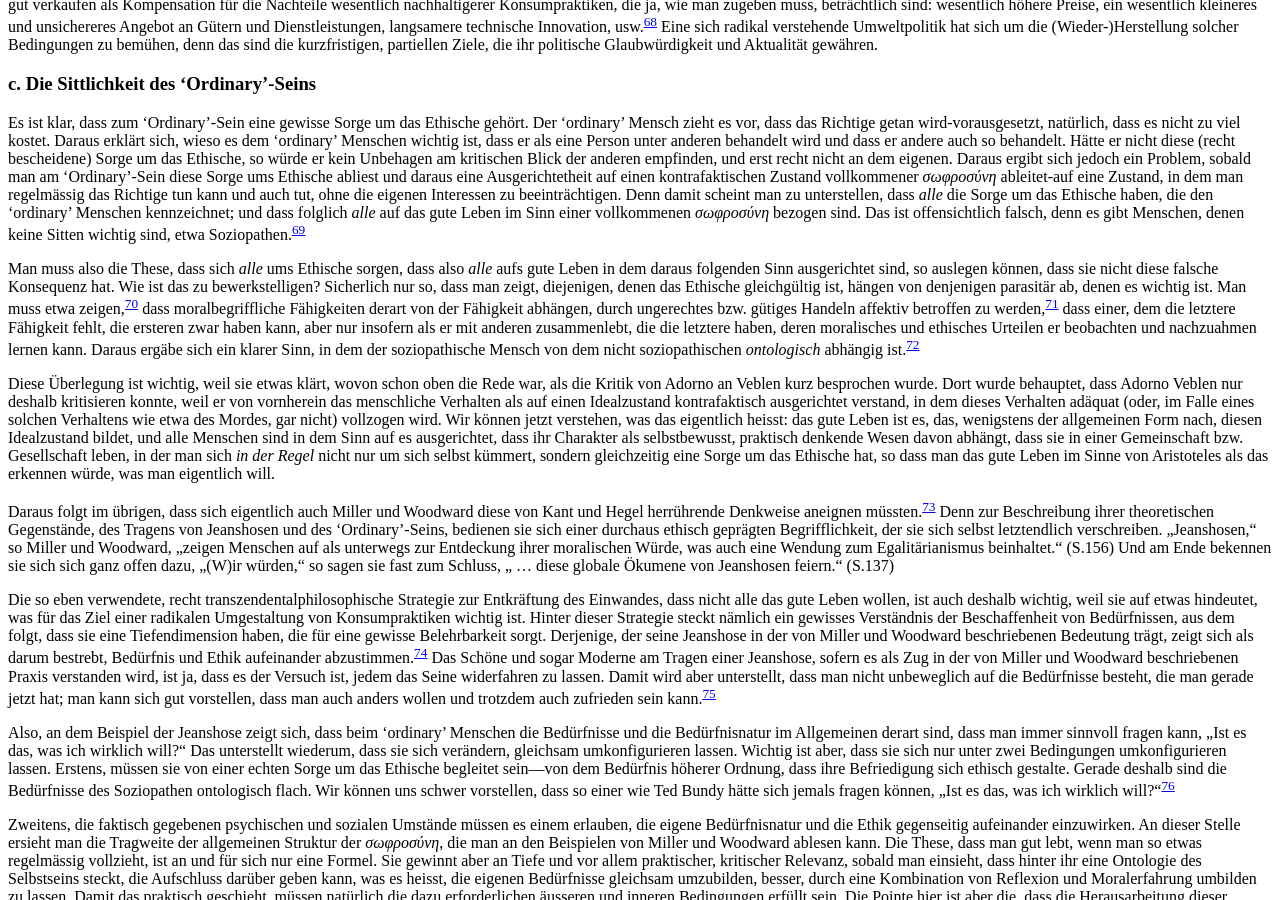
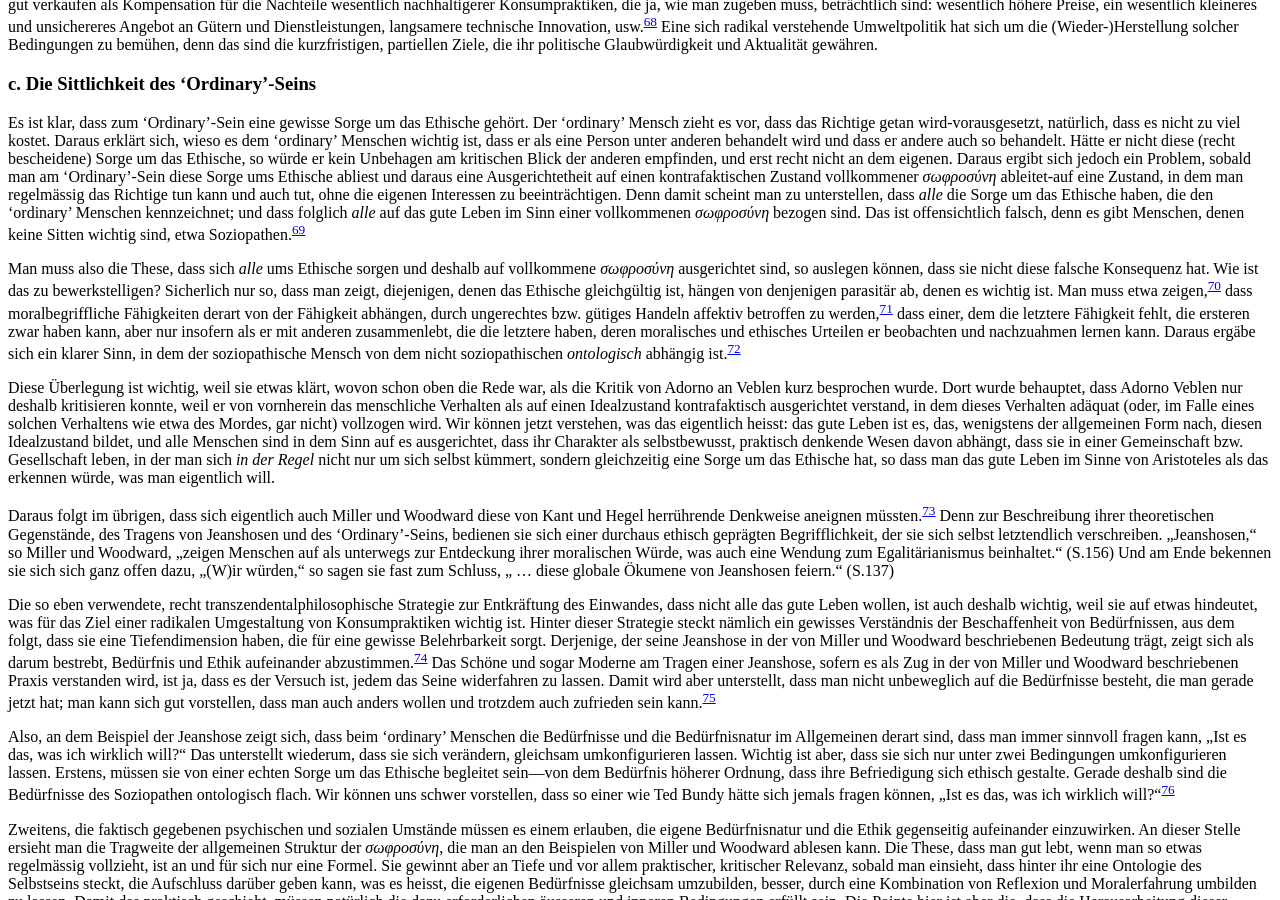
Before and after one commit to klepas/bruins-site, a Jekyll site: the page built from papers/_posts/2013-06-13-The-Struggle-for-the-Ordinary.md, in a window 1280 px wide and 900 px high, scrolled down 11810 px. Built offline with Jekyll 4.4.1, drawn with Linux system fonts in a browser that asks for light colours; nearby versions of some CDN libraries; some web fonts are replaced.

Commit message:
Updated 2013-06-13-The-Struggle-for-the-Ordinary.md

```diff
--- a/papers/_posts/2013-06-13-The-Struggle-for-the-Ordinary.md
+++ b/papers/_posts/2013-06-13-The-Struggle-for-the-Ordinary.md
@@ -226,7 +226,7 @@ Zweitens sind diese Bedingungen _motivierend_. Es gibt z.Z., gerade in der Erste
 
 Es ist klar, dass zum ‘Ordinary’-Sein eine gewisse Sorge um das Ethische gehört. Der ‘ordinary’ Mensch zieht es vor, dass das Richtige getan wird-vorausgesetzt, natürlich, dass es nicht zu viel kostet. Daraus erklärt sich, wieso es dem ‘ordinary’ Menschen wichtig ist, dass er als eine Person unter anderen behandelt wird und dass er andere auch so behandelt. Hätte er nicht diese (recht bescheidene) Sorge um das Ethische, so würde er kein Unbehagen am kritischen Blick der anderen empfinden, und erst recht nicht an dem eigenen. Daraus ergibt sich jedoch ein Problem, sobald man am ‘Ordinary’-Sein diese Sorge ums Ethische abliest und daraus eine Ausgerichtetheit auf einen kontrafaktischen Zustand vollkommener _σωφροσύνη_ ableitet-auf eine Zustand, in dem man regelmässig das Richtige tun kann und auch tut, ohne die eigenen Interessen zu beeinträchtigen. Denn damit scheint man zu unterstellen, dass _alle_ die Sorge um das Ethische haben, die den ‘ordinary’ Menschen kennzeichnet; und dass folglich _alle_ auf das gute Leben im Sinn einer vollkommenen _σωφροσύνη_ bezogen sind. Das ist offensichtlich falsch, denn es gibt Menschen, denen keine Sitten wichtig sind, etwa Soziopathen.[^69]
 
-Man muss also die These, dass sich _alle_ ums Ethische sorgen, dass also _alle_ aufs gute Leben in dem daraus folgenden Sinn ausgerichtet sind, so auslegen können, dass sie nicht diese falsche Konsequenz hat. Wie ist das zu bewerkstelligen? Sicherlich nur so, dass man zeigt, diejenigen, denen das Ethische gleichgültig ist, hängen von denjenigen parasitär ab, denen es wichtig ist. Man muss etwa zeigen,[^70] dass moralbegriffliche Fähigkeiten derart von der Fähigkeit abhängen, durch ungerechtes bzw. gütiges Handeln affektiv betroffen zu werden,[^71] dass einer, dem die letztere Fähigkeit fehlt, die ersteren zwar haben kann, aber nur insofern als er mit anderen zusammenlebt, die die letztere haben, deren moralisches und ethisches Urteilen er beobachten und nachzuahmen lernen kann. Daraus ergäbe sich ein klarer Sinn, in dem der soziopathische Mensch von dem nicht soziopathischen _ontologisch_ abhängig ist.[^72]
+Man muss also die These, dass sich _alle_ ums Ethische sorgen und deshalb auf vollkommene _σωφροσύνη_ ausgerichtet sind, so auslegen können, dass sie nicht diese falsche Konsequenz hat. Wie ist das zu bewerkstelligen? Sicherlich nur so, dass man zeigt, diejenigen, denen das Ethische gleichgültig ist, hängen von denjenigen parasitär ab, denen es wichtig ist. Man muss etwa zeigen,[^70] dass moralbegriffliche Fähigkeiten derart von der Fähigkeit abhängen, durch ungerechtes bzw. gütiges Handeln affektiv betroffen zu werden,[^71] dass einer, dem die letztere Fähigkeit fehlt, die ersteren zwar haben kann, aber nur insofern als er mit anderen zusammenlebt, die die letztere haben, deren moralisches und ethisches Urteilen er beobachten und nachzuahmen lernen kann. Daraus ergäbe sich ein klarer Sinn, in dem der soziopathische Mensch von dem nicht soziopathischen _ontologisch_ abhängig ist.[^72]
 
 Diese Überlegung ist wichtig, weil sie etwas klärt, wovon schon oben die Rede war, als die Kritik von Adorno an Veblen kurz besprochen wurde. Dort wurde behauptet, dass Adorno Veblen nur deshalb kritisieren konnte, weil er von vornherein das menschliche Verhalten als auf einen Idealzustand kontrafaktisch ausgerichtet verstand, in dem dieses Verhalten adäquat (oder, im Falle eines solchen Verhaltens wie etwa des Mordes, gar nicht) vollzogen wird. Wir können jetzt verstehen, was das eigentlich heisst: das gute Leben ist es, das, wenigstens der allgemeinen Form nach, diesen Idealzustand bildet, und alle Menschen sind in dem Sinn auf es ausgerichtet, dass ihr Charakter als selbstbewusst, praktisch denkende Wesen davon abhängt, dass sie in einer Gemeinschaft bzw. Gesellschaft leben, in der man sich _in der Regel_ nicht nur um sich selbst kümmert, sondern gleichzeitig eine Sorge um das Ethische hat, so dass man das gute Leben im Sinne von Aristoteles als das erkennen würde, was man eigentlich will.
 
```
